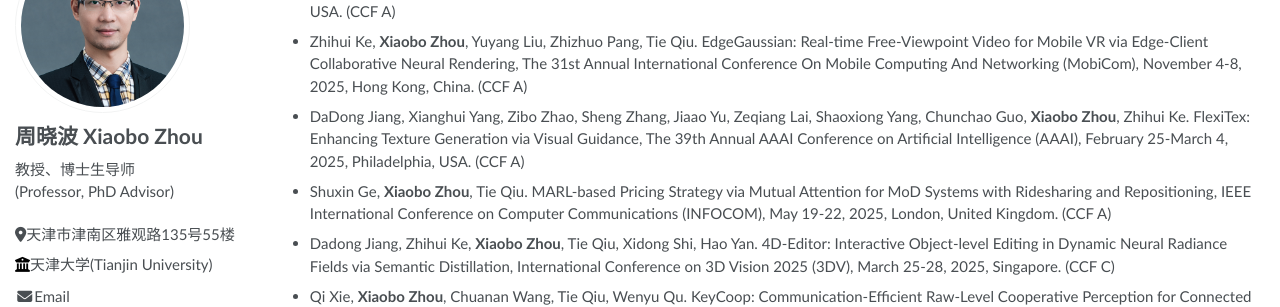
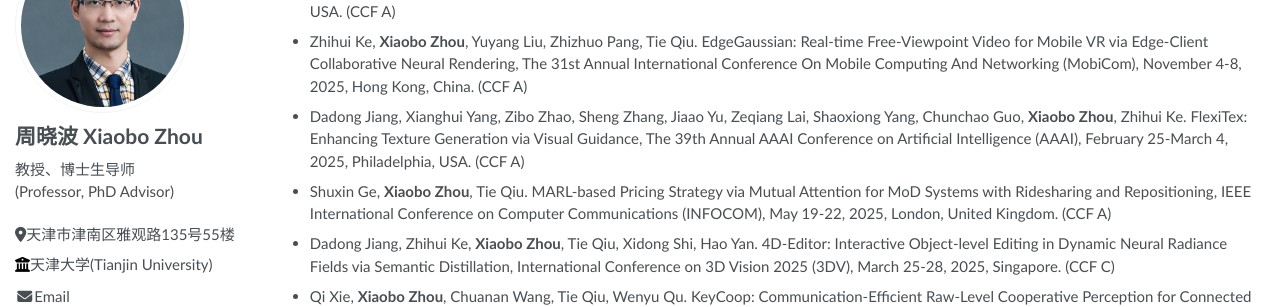
Before and after one commit to LiaEx/liaex.github.io, a Jekyll site: the page built from _pages/publications.md, in a window 1280 px wide and 900 px high, scrolled down 1886 px. Shown: the part 153-460 px from the top of the window. Built offline with Jekyll 4.4.1, drawn with Linux system fonts in a browser that asks for light colours; some web fonts are replaced.

```diff
--- a/_pages/publications.md
+++ b/_pages/publications.md
@@ -51,7 +51,7 @@ More papers are available on [Google Scholar](https://scholar.google.com/citatio
 - Tianyu Hong, **Xiaobo Zhou**, Wenkai Hu, Qi Xie, Zhihui Ke, Tie Qiu. Communication-Efficient Multi-Vehicle Collaborative Semantic Segmentation via Sparse 3D Gaussian Sharing, IEEE International Conference on Computer Vision (ICCV), October 19 – 23th, 2025, Honolulu, Hawaii, USA. (CCF A)
 - Dadong Jiang, Zhi Hou, Zhihui Ke, Xianghui Yang, **Xiaobo Zhou**, Tie Qiu. TimeFormer: Capturing Temporal Relationships of Deformable 3D Gaussians for Robust Reconstruction, IEEE International Conference on Computer Vision (ICCV), October 19 – 23th, 2025, Honolulu, Hawaii, USA. (CCF A)
 - Zhihui Ke, **Xiaobo Zhou**, Yuyang Liu, Zhizhuo Pang, Tie Qiu. EdgeGaussian: Real-time Free-Viewpoint Video for Mobile VR via Edge-Client Collaborative Neural Rendering, The 31st Annual International Conference On Mobile Computing And Networking (MobiCom), November 4-8, 2025, Hong Kong, China. (CCF A)
-- DaDong Jiang, Xianghui Yang, Zibo Zhao, Sheng Zhang, Jiaao Yu, Zeqiang Lai, Shaoxiong Yang, Chunchao Guo, **Xiaobo Zhou**, Zhihui Ke. FlexiTex: Enhancing Texture Generation via Visual Guidance, The 39th Annual AAAI Conference on Artificial Intelligence (AAAI), February 25-March 4, 2025, Philadelphia, USA. (CCF A)
+- Dadong Jiang, Xianghui Yang, Zibo Zhao, Sheng Zhang, Jiaao Yu, Zeqiang Lai, Shaoxiong Yang, Chunchao Guo, **Xiaobo Zhou**, Zhihui Ke. FlexiTex: Enhancing Texture Generation via Visual Guidance, The 39th Annual AAAI Conference on Artificial Intelligence (AAAI), February 25-March 4, 2025, Philadelphia, USA. (CCF A)
 - Shuxin Ge, **Xiaobo Zhou**, Tie Qiu. MARL-based Pricing Strategy via Mutual Attention for MoD Systems with Ridesharing and Repositioning, IEEE International Conference on Computer Communications (INFOCOM), May 19-22, 2025, London, United Kingdom. (CCF A)
 - Dadong Jiang, Zhihui Ke, **Xiaobo Zhou**, Tie Qiu, Xidong Shi, Hao Yan. 4D-Editor: Interactive Object-level Editing in Dynamic Neural Radiance Fields via Semantic Distillation, International Conference on 3D Vision 2025 (3DV), March 25-28, 2025, Singapore. (CCF C)
 - Qi Xie, **Xiaobo Zhou**, Chuanan Wang, Tie Qiu, Wenyu Qu. KeyCoop: Communication-Efficient Raw-Level Cooperative Perception for Connected Autonomous Vehicles via Keypoints Extraction, 2024 21st Annual IEEE International Conference on Sensing, Communication, and Networking (SECON), 2–4 December, 2024, Phoenix AZ, USA. (CCF B)
```
